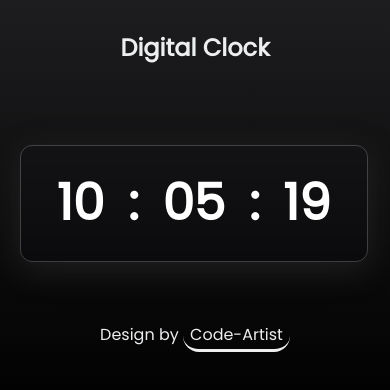
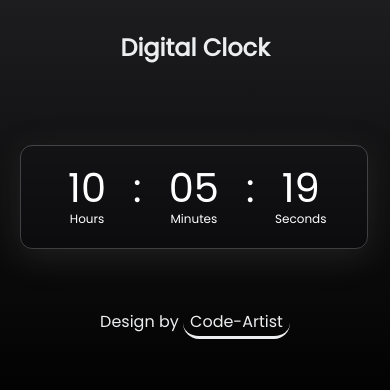
Before and after one commit to CodeArtist-Muhammad-Tayyeb/Digital-Clock, a plain HTML site: page index.html in a window 390 px wide. Drawn offline with Linux system fonts and the light colour scheme.

Commit message:
Complete

```diff
--- a/style.css
+++ b/style.css
@@ -24,7 +24,7 @@ h1 {
     height: auto;
     max-width: 540px;
     margin: 30px auto 20px;
-    padding: 40px 30px 40px;
+    padding: 30px 30px 60px;
     box-shadow: 0 8px 32px 0 rgba(69, 69, 69, 0.37);
     backdrop-filter: blur(1px) saturate(180%);
     -webkit-backdrop-filter: blur(1px) saturate(180%);
@@ -40,18 +40,27 @@ h1 {
     display: flex;
     align-items: center;
     justify-content: space-evenly;
+    font-size: 70px;
     color: #fff;
-    font-size: 50px;
-    font-weight: 700;
 }
-
-#seconds {
-    animation: pulse 1s infinite;
+.clock span{
+    position: relative;
 }
-@keyframes pulse {
-    0% { transform: scale(1);}
-    50% {transform: scale(1.1);}
-    100% {transform: scale(1);}
+.clock span::after{
+    position: absolute;
+    font-size: 16px;
+    bottom: -10px;
+    left: 50%;
+    transform: translateX(-50%);
+}
+#hours::after{
+    content: 'Hours';
+}
+#minutes::after{
+    content: 'Minutes';
+}
+#seconds::after{
+    content: 'Seconds';
 }
 
 .little-Intro {
@@ -79,27 +88,52 @@ h1 {
 @media (max-width: 768px) {
     .container {
         max-width: 97%;
-        padding: 30px 20px;
         margin: 60px auto 20px;
         padding: 30px 80px;
-        max-height: 100vh;
-    }}
+        padding-bottom: 55px;
+    }
+    h1 {
+        font-size: 40px;
+        margin-top: 40px;
+    }
+    .clock{
+        font-size: 80px;
+    }
+    .clock span::after{
+        position: absolute;
+        font-size: 16px;
+    }
+}
 
 /* For mobile devices */
 @media (max-width: 460px) {
     .container {
         max-width: 94%;
-        padding: 20px 12px;
+        padding-left: 20px;
+        padding-right: 20px;
+        padding-top: 12px;
+        padding-bottom: 30px;
         margin: 80px 10px 0 10px;
     }
     h1 {
         font-size: 24px;
         margin-top: 20px;
-    }}
+    }
+    .clock{
+        font-size: 40px;
+    }
+    .clock span::after{
+        position: absolute;
+        font-size: 12px;
+    }
+
+}
 
 /* For laptops and desktops */
 @media (min-width: 769px) and (max-width: 1200px) {
     .container {
         max-width: 70%;
         padding: 35px 25px;
-    }}
+    }
+
+}
```
